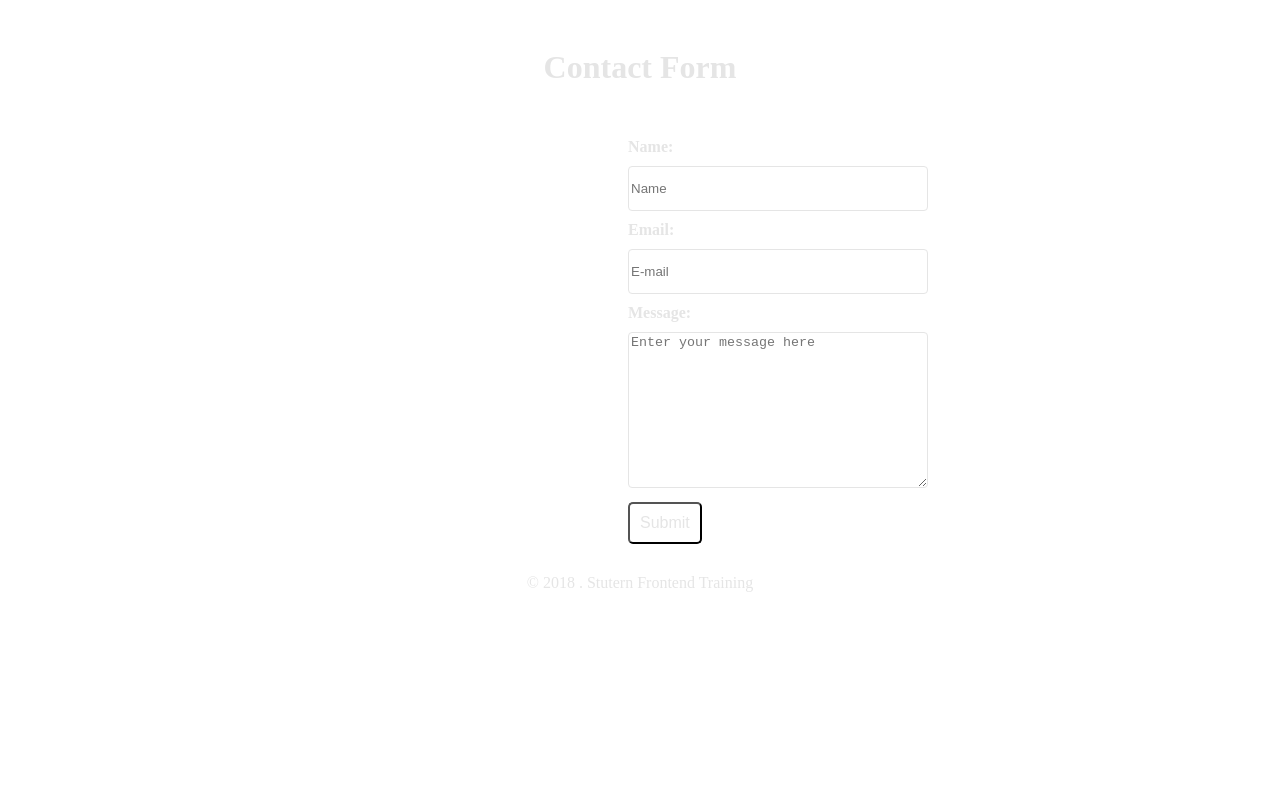
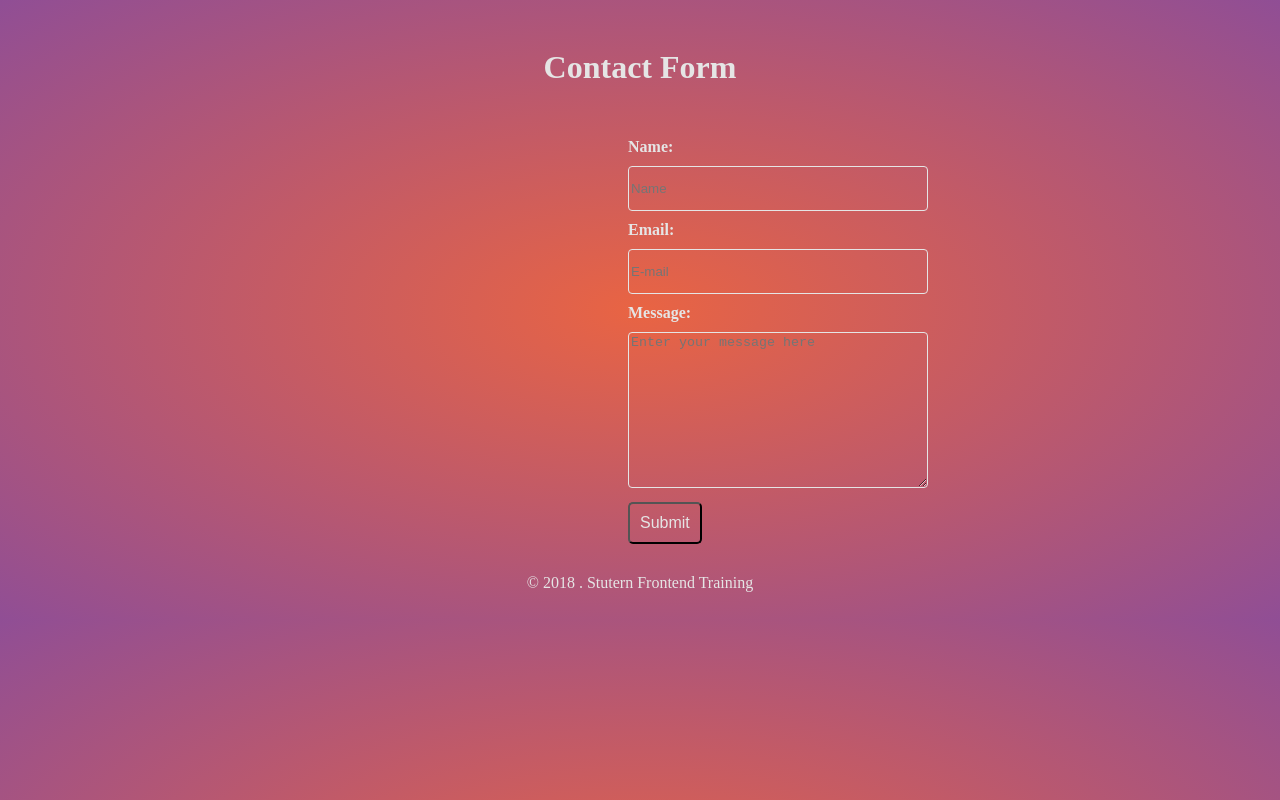
Before and after one commit to abdurraheem92/abdurraheem92.github.io, a plain HTML site: page contactForm/contactForm.html in a window 1280 px wide. Shown: the top 800 px of the page. Drawn offline with Linux system fonts and the light colour scheme.

Commit message:
Update style.css
update css

```diff
--- a/contactForm/css/style.css
+++ b/contactForm/css/style.css
@@ -4,7 +4,7 @@
 }
 
 body {
-  background: -moz-radial-gradient(#e96443, #904e95);
+  background-image: radial-gradient(#e96443, #904e95);
 }
 
 .container {
```
